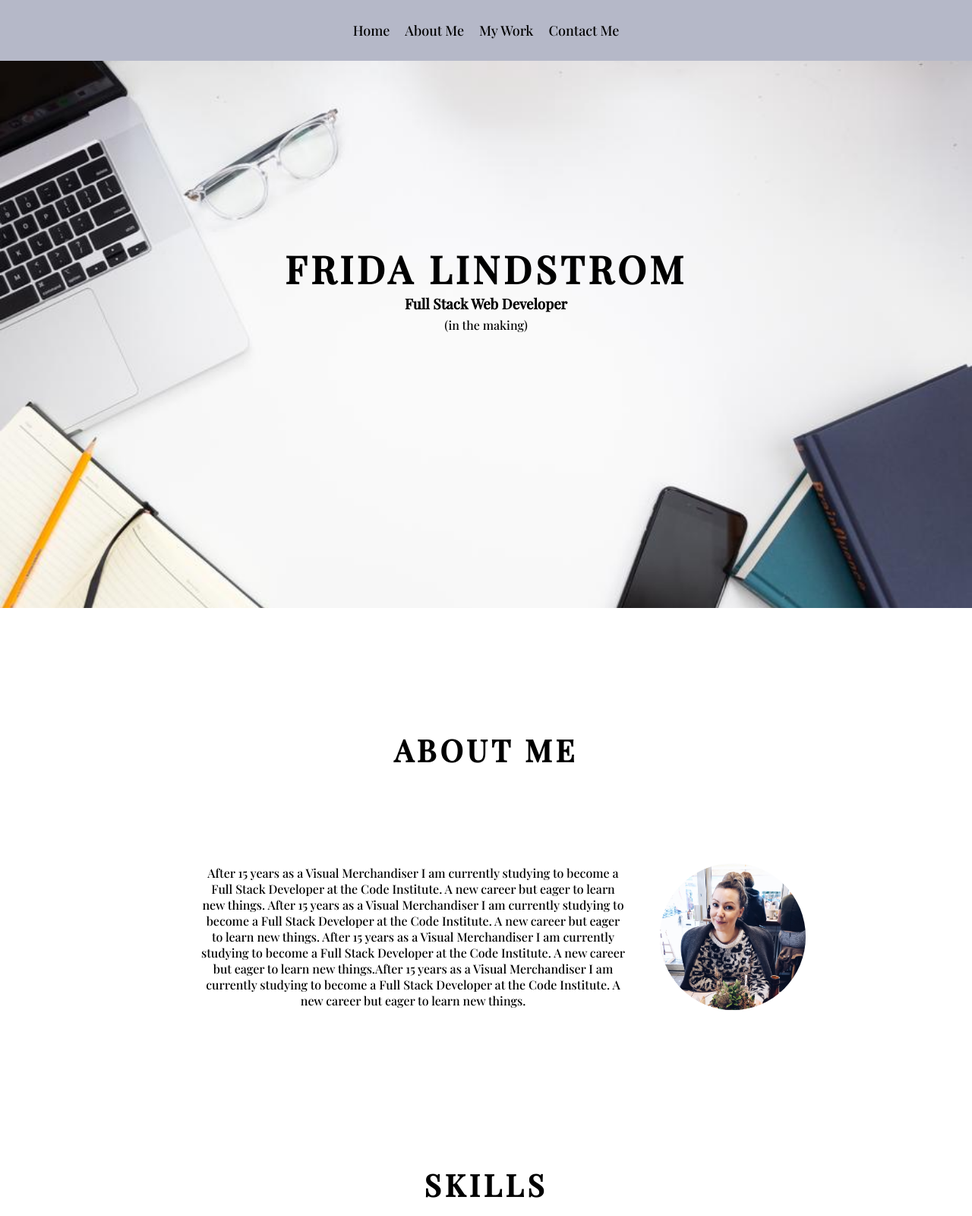
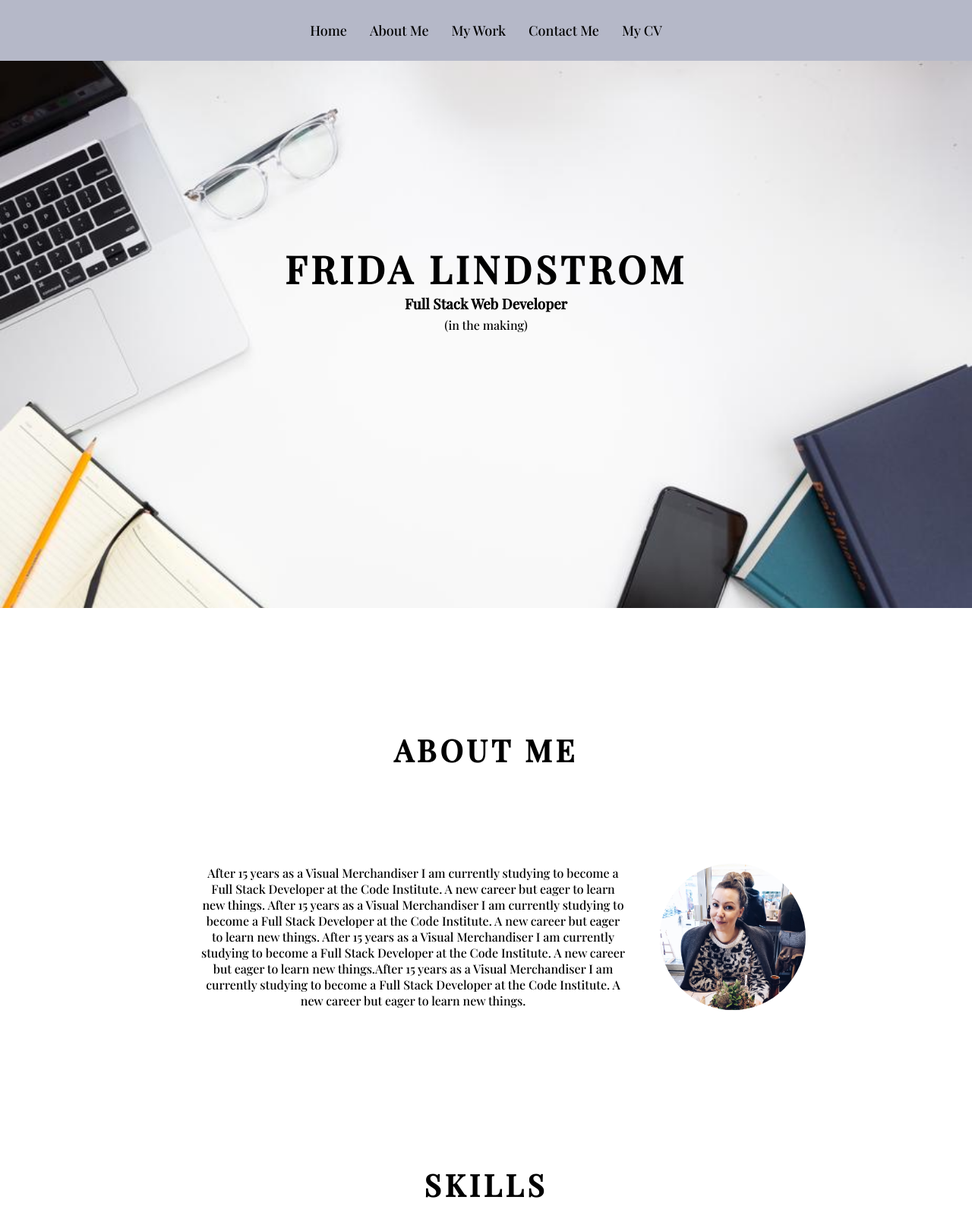
Before and after one commit to Code-Institute-Submissions/portfolio-frida, a plain HTML site: page index.html in a window 1280 px wide. Shown: the top 1600 px of the page at 76% size. Drawn offline with nearby package versions, Linux system fonts and the light colour scheme.

Commit message:
feat: added link to cv in nav-menu

```diff
--- a/assets/style.css
+++ b/assets/style.css
@@ -26,7 +26,7 @@ body {
 }
 
 .nav-menu li {
-    margin: 10px;
+    margin: 15px;
     font-size: 18px;
 }
 
@@ -74,7 +74,7 @@ main {
     text-transform: uppercase;
     letter-spacing: 5px;
     text-align: center;
-    margin: 20vh 0 10vh 0;
+    padding: 20vh 0 10vh 0;
 }
 
 .about-me-info {
--- a/index.html
+++ b/index.html
@@ -11,15 +11,16 @@
     <header>
       <nav>
         <ul class="nav-menu">
-          <li><a href="#" class="nav-item">Home</a></li>
-          <li><a href="#" class="nav-item">About Me</a></li>
-          <li><a href="#" class="nav-item">My Work</a></li>
-          <li><a href="#" class="nav-item">Contact Me</a></li>
+          <li><a href="index.html" class="nav-item">Home</a></li>
+          <li><a href="#about-me" class="nav-item">About Me</a></li>
+          <li><a href="#work-project" class="nav-item">My Work</a></li>
+          <li><a href="#contact-me" class="nav-item">Contact Me</a></li>
+          <li><a href="#" class="nav-item">My CV</a></li>
         </ul>
       </nav>
     </header>
     <main>
-      <section>
+      <section >
         <div class="bg-image">
           <div class="headline">
             <h1>Frida Lindstrom</h1>
@@ -28,7 +29,7 @@
           </div>
         </div>
       </section>
-      <section>
+      <section id="about-me">
         <h1 class="headline-2">About Me</h1>
         <div class="about-me-info">
           <p>
@@ -72,7 +73,7 @@
         </div>
       </section>
 
-      <section>
+      <section id="work-project">
         <h1 class="headline-2">My Work Projects</h1>
         <div class="big-work-box">
           <div class="work-box">
@@ -108,7 +109,7 @@
           </div>
         </div>
       </section>
-      <section>
+      <section id="contact-me">
       <h3 class="headline-2">Contact Me</h3><p>Feel free to contact me if you have any questions or might be interested in collaborations!</p>
       <div class="container">
   <form action="action_page.php">
```
